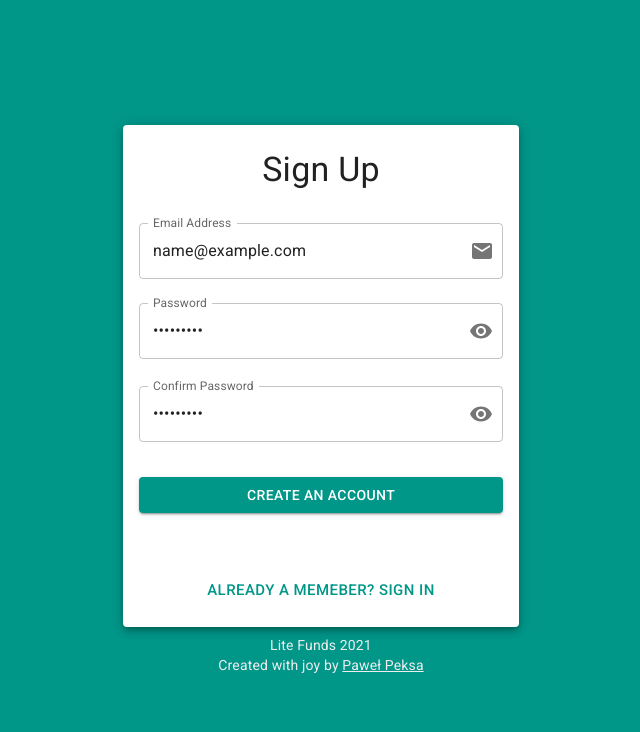
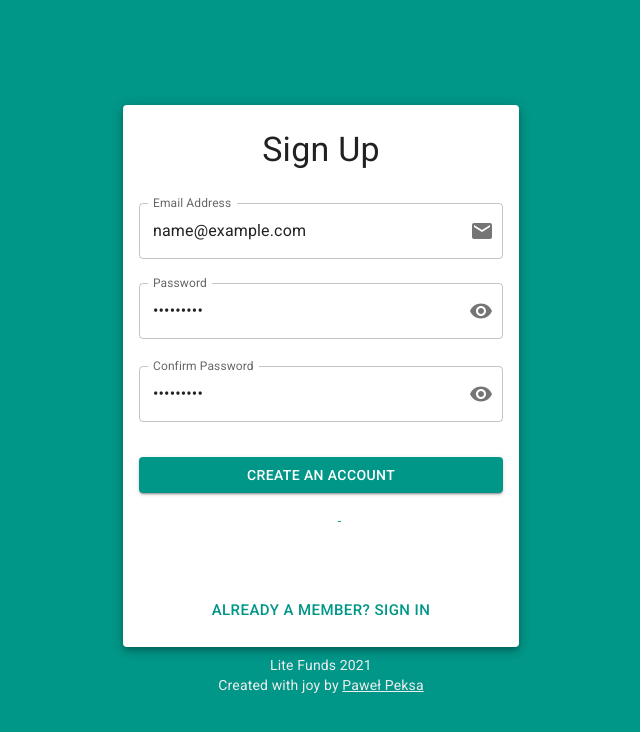
Before and after one commit to pawel-peksa/lite-funds, a React (Create React App) app: page /sign-up in a window 1280 px wide. Both pictures are taken after typing "name@example.com", "Sample123", "Sample123" into the empty fields and a click on the button "CREATE AN ACCOUNT". Shown: the top 732 px of the page, without its empty margins (319-959 px from the left). Built offline with nearby package versions, Linux system fonts and the light colour scheme; no server answers.

Commit message:
user exists on signUp and Loading progress

```diff
--- a/src/auth/createUser.js
+++ b/src/auth/createUser.js
@@ -1,19 +1,43 @@
-import { getAuth, createUserWithEmailAndPassword } from "firebase/auth";
+import {
+  getAuth,
+  createUserWithEmailAndPassword,
+  fetchSignInMethodsForEmail,
+} from "firebase/auth";
 
 // Create a form that allows new users to register with your app using their email address and a password. When a user completes the form, validate the email address and password provided by the user, then pass them to the createUserWithEmailAndPassword method:
-export const createUser = ({ email, password }, navigate) => {
+export const createUser = (
+  { email, password },
+  navigate,
+  setUserExists,
+  setIsLoading
+) => {
   const auth = getAuth();
+  setUserExists(false);
+  setIsLoading(true);
 
-  createUserWithEmailAndPassword(auth, email, password)
-    .then((userCredential) => {
-      console.log("zalogowano");
-      // const user = userCredential.user;
+  fetchSignInMethodsForEmail(auth, email) //check if email exists in database
+    .then((data) => {
+      if (data.length > 0) {
+        setIsLoading(false);
+        setUserExists(true);
+      }
     })
     .then(() => {
-      navigate("/dashboard");
+      createUserWithEmailAndPassword(auth, email, password)
+        .then((userCredential) => {
+          console.log("zalogowano");
+          const user = userCredential.user;
+          console.log(user);
+        })
+        .then(() => {
+          setIsLoading(false);
+          navigate("/dashboard");
+        })
+        .catch((error) => {
+          console.log("errorCode", error.code);
+        });
     })
     .catch((error) => {
       console.log("errorCode", error.code);
-      console.log("errorMessage", error.message);
     });
 };
--- a/src/pages/SignUp.js
+++ b/src/pages/SignUp.js
@@ -12,6 +12,8 @@ import {
   InputAdornment,
   OutlinedInput,
   FormHelperText,
+  Alert,
+  CircularProgress,
 } from "@mui/material";
 import Visibility from "@mui/icons-material/Visibility";
 import VisibilityOff from "@mui/icons-material/VisibilityOff";
@@ -20,6 +22,8 @@ import { createUser } from "../auth/createUser";
 
 export const SignUp = () => {
   const [showPassword, setShowPassword] = useState(false);
+  const [isLoading, setIsLoading] = useState(false);
+  const [userExists, setUserExists] = useState(null);
   const {
     register,
     handleSubmit,
@@ -43,7 +47,7 @@ export const SignUp = () => {
       </Typography>
       <Box
         onSubmit={handleSubmit((data) => {
-          createUser(data, navigate);
+          createUser(data, navigate, setUserExists, setIsLoading);
         })}
         component="form"
         autoComplete="true"
@@ -153,7 +157,16 @@ export const SignUp = () => {
         >
           Create an account
         </Button>
-
+        {userExists && (
+          <Alert severity="warning">
+            User already exists. Go to sign in page
+          </Alert>
+        )}
+        {isLoading && (
+          <Box sx={{ display: "flex", justifyContent: "center" }}>
+            <CircularProgress color="primary" />
+          </Box>
+        )}
         <Button
           fullWidth
           href="/sign-in"
@@ -161,7 +174,7 @@ export const SignUp = () => {
           color="primary"
           sx={{ mt: 6 }}
         >
-          Already a memeber? Sign In
+          Already a member? Sign In
         </Button>
       </Box>
     </>
```
